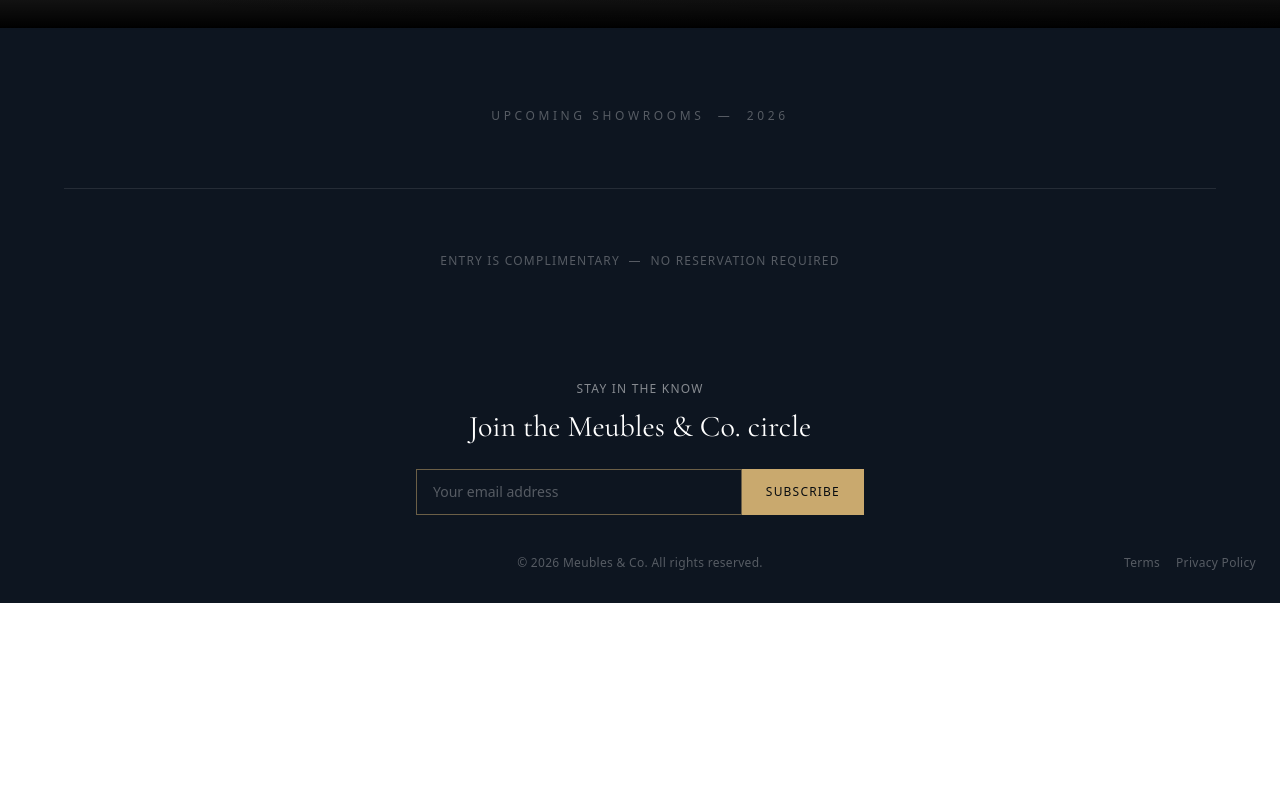
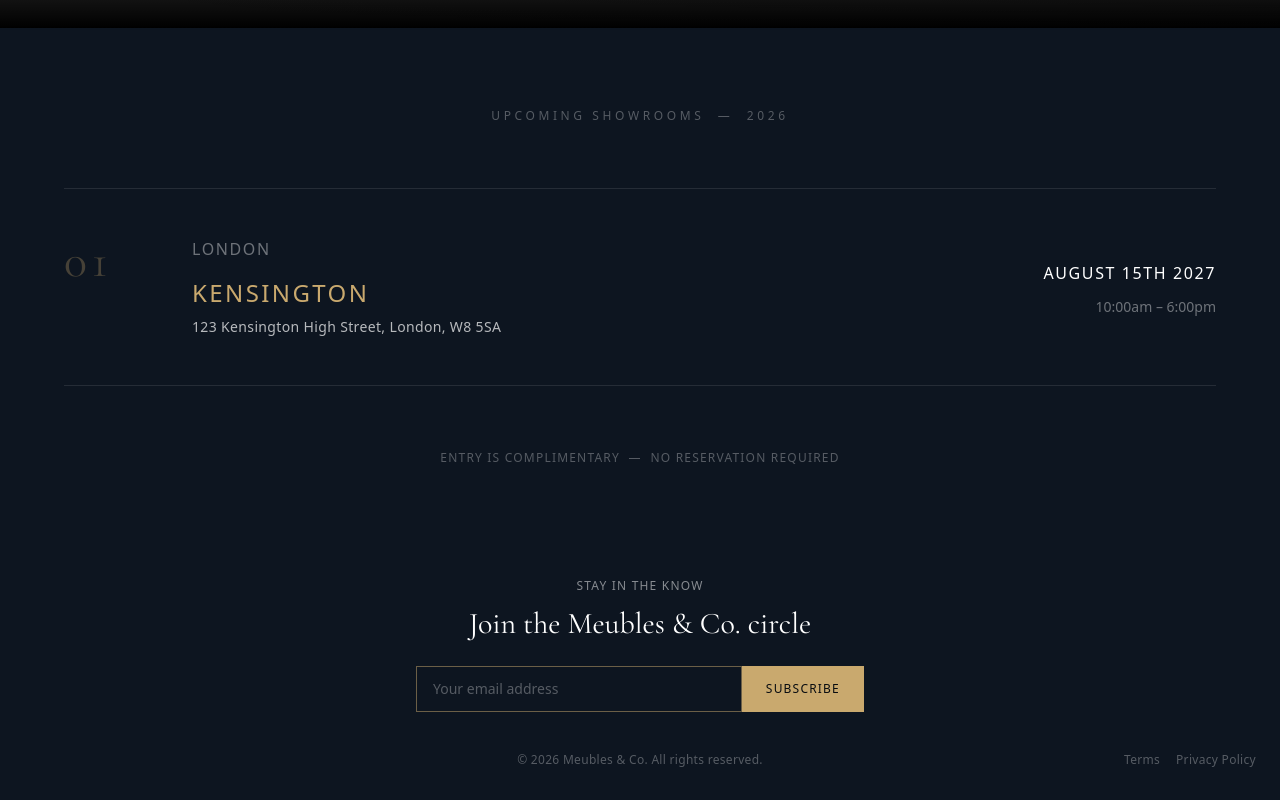
Before and after one commit to mayesha22/furniturewebsite, a website: page src/showroom.html in a window 1280 px wide. Shown: the part 892-1692 px from the top of the page. Before the commit the page ends 1495 px from the top, so only its background shows below. Drawn offline with nearby package versions, Linux system fonts and the light colour scheme; grey boxes are pictures that could not be loaded.

Commit message:
kensington location added

```diff
--- a/src/showroom.html
+++ b/src/showroom.html
@@ -63,6 +63,28 @@
     <div class="border-t border-white/10">
 
       <!-- 01 Kensington -->
+       <div class="grid grid-cols-[80px_1fr_auto] items-start gap-12 py-12 items-center border-b border-white/10">
+
+            <!-- number -->
+             <div>
+            <span class="text-gold/30 text-5xl font-cormorant tracking-widest uppercase mb-2">01</span>
+            </div>
+
+            <!-- main location -->
+             <div>
+                <p class="tracking-widest uppercase text-white/40 pb-4"> london</p>
+                <h3 class="text-gold text-2xl tracking-widest uppercase mb-2">Kensington</h3>
+                <p class="text-white/70 text-sm tracking-wide">123 Kensington High Street, London, W8 5SA</p>
+             </div>
+             <!-- dates and times -->
+              <div class="text-right pt-6">
+                <p class="text-white text-base uppercase mb-1 tracking-widest">August 15th 2027</p>
+                <p class="text-white/40 text-sm pt-2">10:00am – 6:00pm</p>
+              </div>
+
+
+
+       </div>
 
 
 
```
Also changed, not shown: src/output.css.
